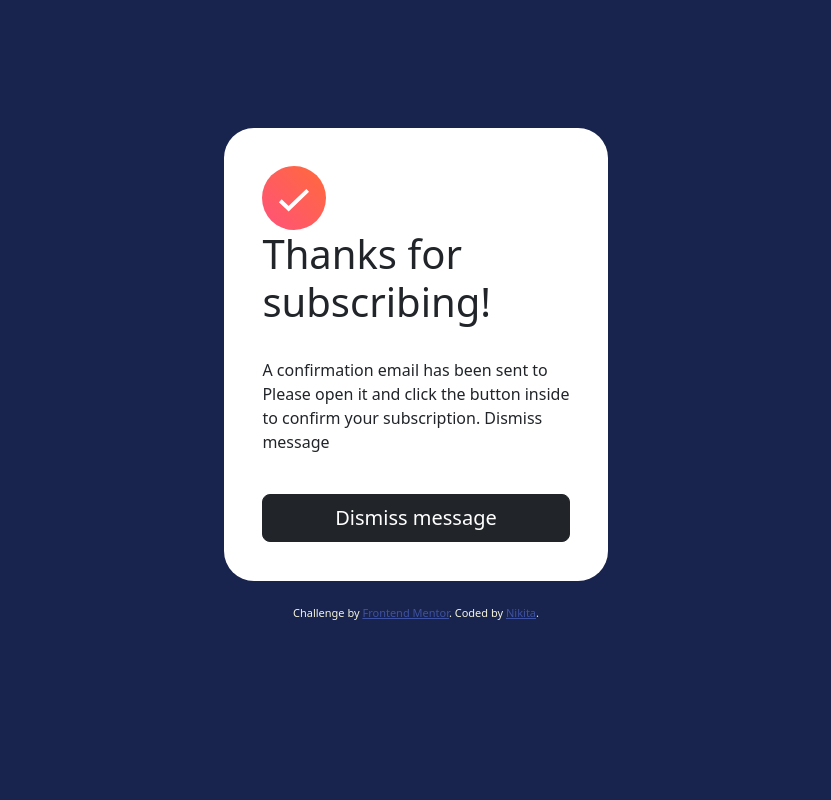
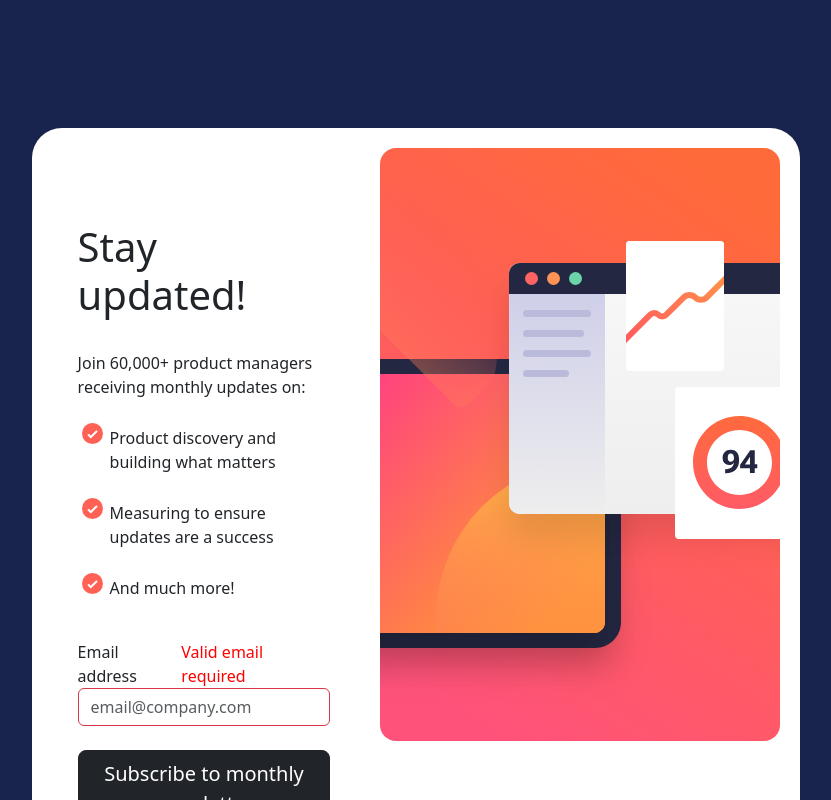
Before and after one commit to NikhitaThomas/newsletter, a plain HTML site: page index.html in a window 1280 px wide. Both pictures are taken after a click on the button "Subscribe to monthly newsletter". Shown: the top 800 px of the page, without its empty margins (224-1055 px from the left). Drawn offline with nearby package versions, Linux system fonts and the light colour scheme.

Commit message:
Desktop version complete

```diff
--- a/index.css
+++ b/index.css
@@ -29,3 +29,11 @@ ul {
   padding: 5%;
   display: none;
 }
+.emailInput {
+  display: flex;
+  justify-content: space-between;
+}
+.invalidEmail {
+  color: red;
+  display: none;
+}
--- a/index.html
+++ b/index.html
@@ -54,13 +54,22 @@
             <li>And much more!</li>
             <br />
           </ul>
-          Email address<br />
+
+          <div class="emailInput">
+            <span class="email2">Email address</span>
+            <span id="invalidEmail" class="invalidEmail"
+              >Valid email required</span
+            >
+          </div>
           <input
             id="email"
             type="text"
             class="form-control"
             placeholder="email@company.com"
-          /><br />
+          />
+          <div class="invalid-feedback">Please fill out this field.</div>
+          <br />
+
           <button
             onclick="myFunction()"
             type="button"
@@ -88,7 +97,9 @@
           to confirm your subscription. Dismiss message
         </p>
         <br />
-        <button class="btn btn-dark btn-lg">Dismiss message</button>
+        <button class="dismiss btn btn-dark btn-lg" onclick="dismissPage()">
+          Dismiss message
+        </button>
       </div>
     </div>
     <br />
@@ -102,14 +113,39 @@
   <script>
     let useremail = document.getElementById("email");
     let span = document.getElementById("email1");
+    let myForm = document.getElementById("myForm");
+    let dismiss = document.getElementById("dismiss");
+
+    const emailRegex = new RegExp(
+      /^[A-Za-z0-9_!#$%&'*+\/=?`{|}~^.-]+@[A-Za-z0-9.-]+$/,
+      "gm"
+    );
 
     function myFunction() {
-      console.log(useremail.value);
-      span.innerHTML = useremail.value;
+      const isValidEmail = emailRegex.test(useremail.value);
+      let invalidEmail = document.getElementById("invalidEmail");
+      if (isValidEmail) {
+        span.innerHTML = useremail.value;
+        let row = document.getElementById("main");
+        let success_message = document.getElementById("success");
+        row.style.display = "none";
+        success_message.style.display = "block";
+      } else {
+        invalidEmail.style.display = "block";
+        email.classList.add("border-danger");
+        email.classList.add("text-danger");
+        // email.classList.toggle("border-danger");
+      }
+    }
+
+    function dismissPage() {
       let row = document.getElementById("main");
       let success_message = document.getElementById("success");
-      row.style.display = "none";
-      success_message.style.display = "block";
+      row.style.display = "block";
+      success_message.style.display = "none";
+      invalidEmail.style.display = "none";
+      email.classList.remove("border-danger");
+      email.classList.remove("text-danger");
     }
   </script>
 </html>
```
